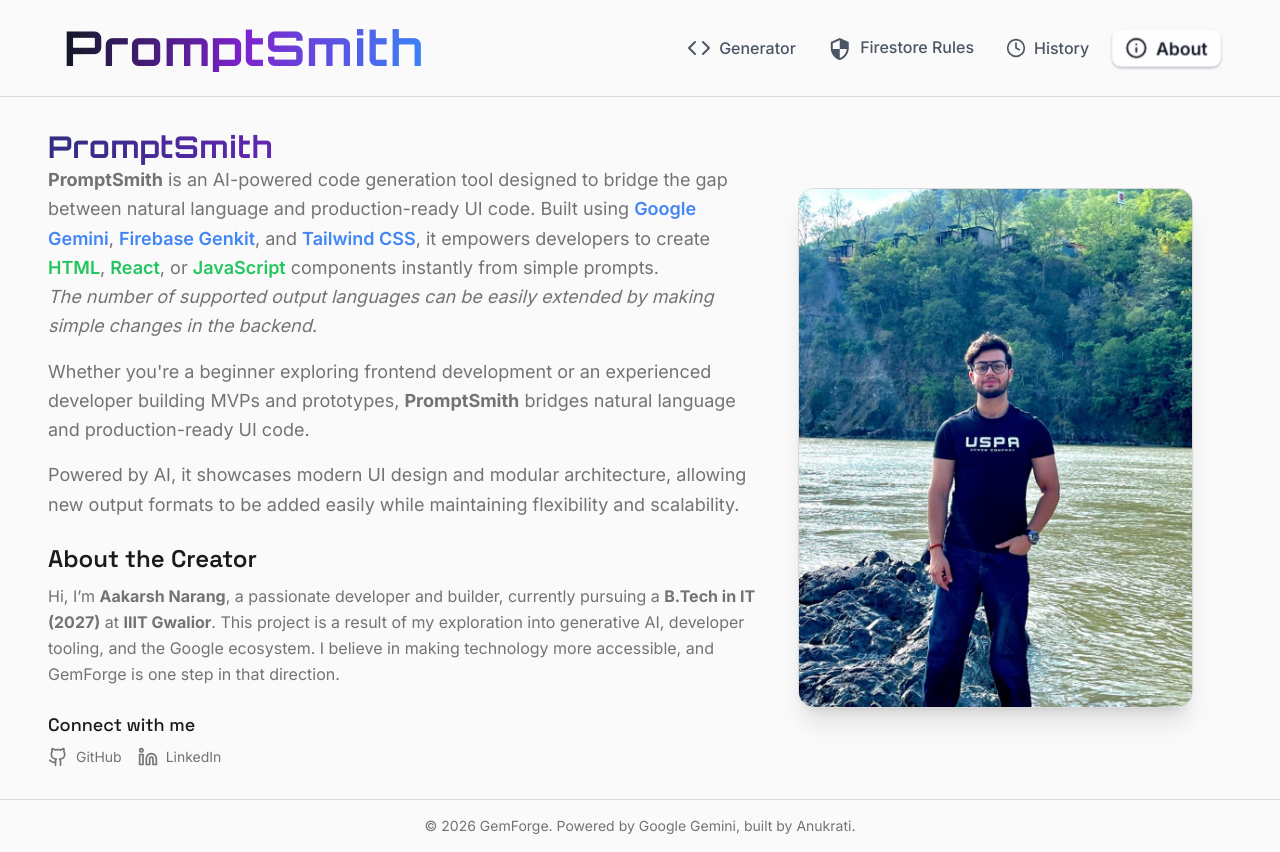
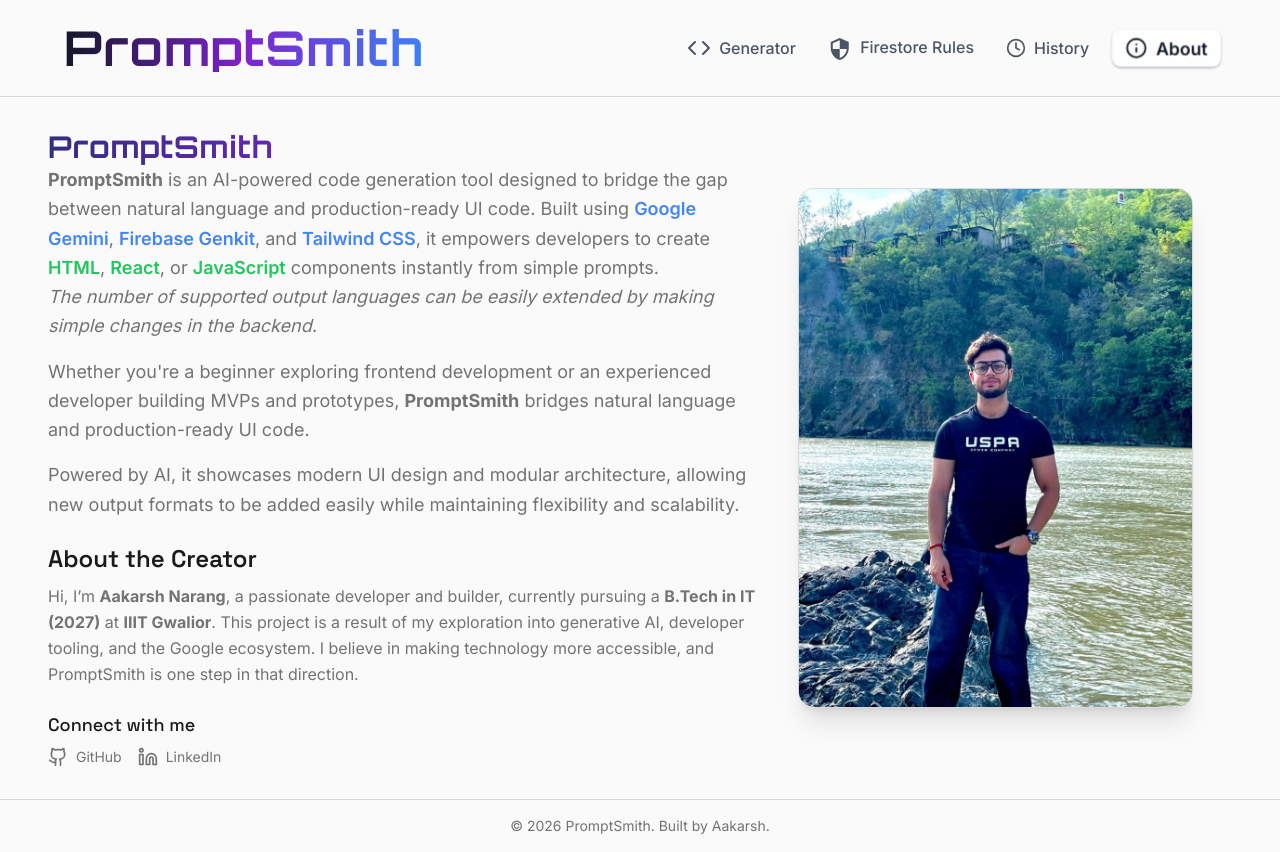
Before and after one commit to Aakarsh-Narang/PromptSmith, a Next.js app: page /about in a window 1280 px wide. Built offline with nearby package versions, Linux system fonts and the light colour scheme.

Commit message:
Updated layout, about page, and next config

```diff
--- a/next.config.ts
+++ b/next.config.ts
@@ -8,8 +8,7 @@
   eslint: {
     ignoreDuringBuilds: true,
   },
-  dummy: {
-  },
+
   images: {
     remotePatterns: [
       {
--- a/src/app/about/page.tsx
+++ b/src/app/about/page.tsx
@@ -51,7 +51,7 @@
               <h2 className="text-2xl font-semibold mb-2">About the Creator</h2>
               <p className="text-base leading-relaxed text-muted-foreground mb-4">
                 Hi, I’m <strong>Aakarsh Narang</strong>, a passionate developer and builder, currently pursuing a <strong>B.Tech in IT (2027)</strong> at <strong>IIIT Gwalior</strong>. This project is a result of my exploration into generative AI, developer tooling, and the Google ecosystem.
-                I believe in making technology more accessible, and GemForge is one step in that direction.
+                I believe in making technology more accessible, and PromptSmith is one step in that direction.
               </p>
 
               <div className="mt-6">
@@ -85,7 +85,7 @@
             <div className="rounded-2xl overflow-hidden shadow-xl border border-border">
               <Image
                 src="/me.jpg" // Replace with actual path
-                alt="Anukrati Chaturvedi"
+                alt="Aakarsh Narang"
                 width={400}
                 height={400}
                 className="object-cover w-full h-full"
@@ -96,7 +96,7 @@
       </main>
 
       <footer className="py-4 text-center text-sm text-muted-foreground border-t border-border">
-        © {new Date().getFullYear()} GemForge. Powered by Google Gemini, built by Anukrati.
+        © {new Date().getFullYear()} PromptSmith. Built by Aakarsh.
       </footer>
     </div>
   );
--- a/src/app/layout.tsx
+++ b/src/app/layout.tsx
@@ -33,7 +33,7 @@
 // }
 import type { Metadata } from "next";
 import { Toaster } from "@/components/ui/toaster";
-import "./globals.css";
+import "@/app/globals.css";
 
 import { Inter } from "next/font/google";
 import { Space_Grotesk } from "next/font/google";
@@ -44,9 +44,9 @@
 const sourceCodePro = Source_Code_Pro({ subsets: ["latin"], variable: "--font-mono" });
 
 export const metadata: Metadata = {
-  title: "GemForge - Gemini AI Code Generator",
+  title: "PromptSmith - AI Code Generator",
   description:
-    "Generate HTML/CSS from text prompts using AI, styled with Tailwind and ShadCN UI principles.",
+    "Generate HTML/CSS/React from text prompts using AI, styled with Tailwind.",
 };
 
 export default function RootLayout({
```
Also changed, not shown: next-env.d.ts.
